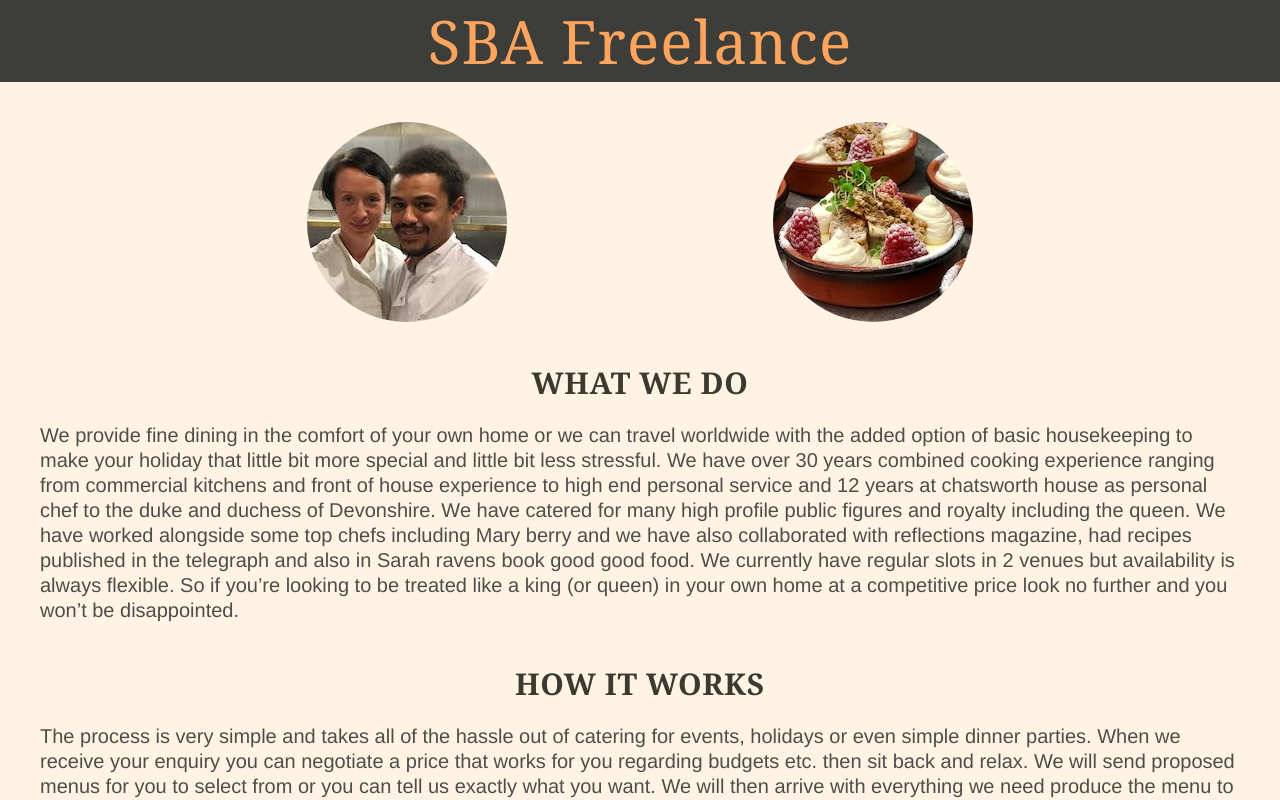
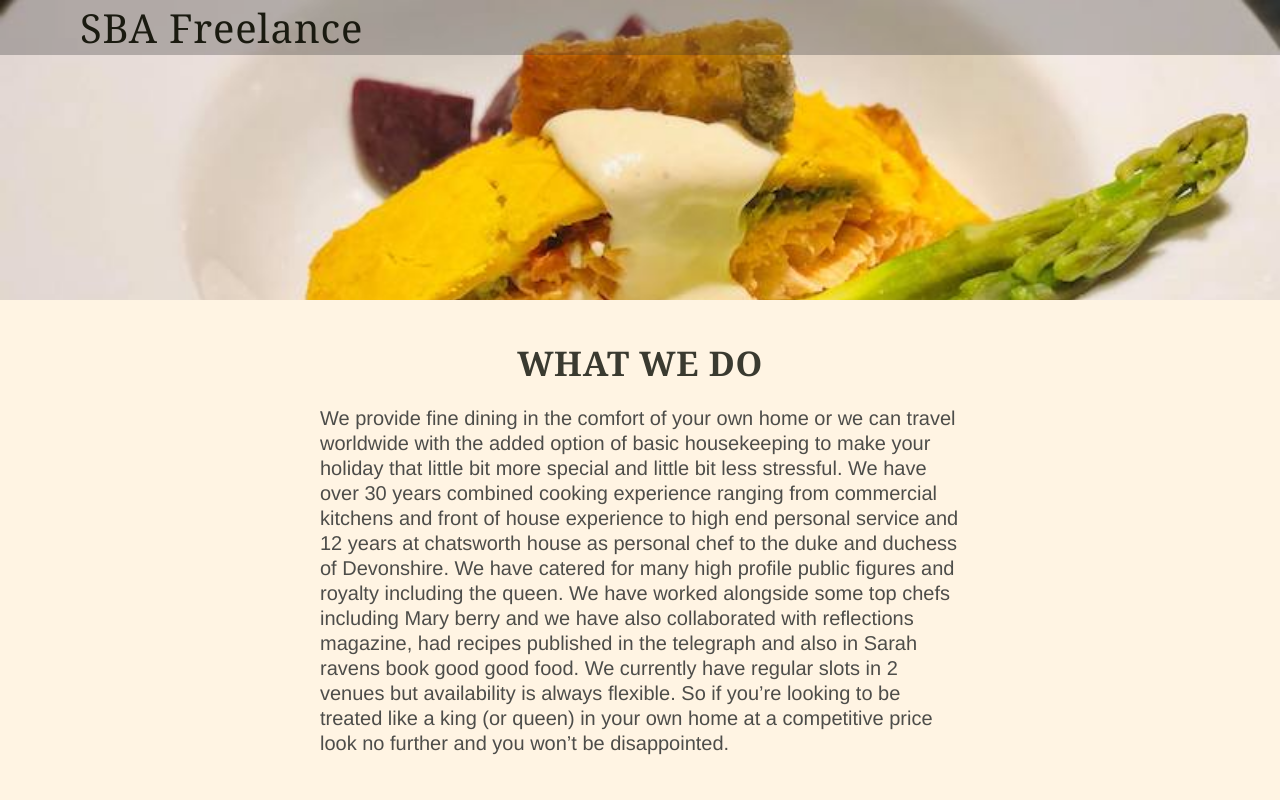
Before and after one commit to driestbones/sba-freelance-website, a plain HTML site: page index.html in a window 1280 px wide. Shown: the top 800 px of the page. Drawn offline with Linux system fonts and the light colour scheme.

Commit message:
New Style (#15)
* New Style

Signed-off-by: chuckha <ha.chuck@gmail.com>

* css cleanups

Signed-off-by: chuckha <ha.chuck@gmail.com>

```diff
--- a/index.html
+++ b/index.html
@@ -6,13 +6,9 @@
 </head>
 <body>
     <header class="logo center">
-        <h1>SBA Freelance</h1>
+        <h1 class="title">SBA Freelance</h1>
     </header>
-    <section class="images">
-        <img class="round" src="media/heads.jpg" alt="Scott & Sophie" />
-        <img class="round" src="media/foodpic.jpg" alt="dusted raspberry" />
-    </section>
-    <section>
+    <section class="content">
         <header>
             <h1 class="darkbg">What we do</h1>
         </header>
@@ -30,8 +26,7 @@
             (or queen) in your own home at a competitive price look no further and you won’t
             be disappointed.</p>
     </section>
-
-    <section>
+    <section class="content">
         <header>
             <h1>How it works</h1>
         </header>
@@ -57,7 +52,7 @@
         <a href="gallery.html">See more</a>
     </section>
 
-    <section class="testimonials">
+    <section class="testimonials content">
         <header><h1>Testimonials</h1></header>
         <blockquote>
             <q>Scott and Sophie are really good chefs</q>
@@ -78,7 +73,7 @@
         <header><h1>Guide prices</h1></header>
     </section>
 
-    <section>
+    <section class="content">
         <header>
             <h1>Why choose us</h1>
         </header>
@@ -94,7 +89,7 @@
             cater to your every need with a smile.</p>
     </section>
     <footer class="contact">
-        <h1>Get in touch</h1>
+        <h1 class="contact-title">Get in touch</h1>
         <address class="h-card">
             <!-- TODO: Update all the data below -->
             <p><a class="u-email" href="mailto:sbafreelance@example.com">sbafreelance@example.com</a></p>
--- a/styles.css
+++ b/styles.css
@@ -3,7 +3,32 @@
   and (min-width: 375px)
   and (max-width: 812px)
     {
+        section.content {
+            width: 80%;
+        }
+        .testimonials blockquote q {
+            font-size: 1em;
+        }
+}
 
+@media only screen
+  and (min-width: 812px)
+  and (max-width: 1200px)
+    {
+        section.content {
+            width: 75%;
+        }
+        .testimonials blockquote q {
+            font-size: 1.5em;
+        }
+}
+
+@media only screen
+  and (min-width: 1200px)
+    {
+        section.content {
+            width: 50%;
+        }
 }
 
 /** element based styles **/
@@ -12,11 +37,11 @@ h1 {
     margin: 0;
     letter-spacing: 0.02em;
     font-family: Georgia, serif;
-    font-weight: 300;
-}
-
-header h1 {
-    color: #ffa45c;
+    text-align: center;
+    text-transform: uppercase;
+    font-size: 1.7em;
+    font-weight: 600;
+    color: #3a3a30;
 }
 
 body {
@@ -28,18 +53,15 @@ body {
     /* reset browser's default margin */
     margin: 0;
     font-family: Helvetica neue;
+    display: flex;
+    flex-direction: column;
+    align-items: center;
 }
 
 section {
-    margin: 2em;
-}
-
-section h1 {
-    text-align: center;
-    text-transform: uppercase;
-    font-size: 1.5em;
-    font-weight: 600;
-    color: #3a3a30;
+    margin-left: 2em;
+    margin-right: 2em;
+    margin-top: 2em;
 }
 
 a {
@@ -73,16 +95,39 @@ p {
 
 footer.contact {
     min-height: 5em;
+    width: 100%;
 }
 
 /** Class based styles **/
 
 .logo {
+    /*
     background: #3d3d3a;
     font-size: 1.5em;
-    text-align: center;
+    text-align: right;
+    */
+    display: flex;
+    width: 100%;
+    align-items: flex-start;
 
-    /* Modern Georgia-based serif stack */
+    background-image: url("media/banner.jpg");
+    background-repeat: no-repeat;
+    background-size: cover;
+    height: 300px;
+}
+
+.title {
+    width: 100%;
+    padding-left: 2em;
+    background: #505050;
+    background: rgba(50, 50, 50, .3);
+    color: #1a1a10;
+
+    text-align: left;
+    text-transform: none;
+    font-size: 2em;
+    font-weight: 300;
+
 }
 
 .round {
@@ -91,7 +136,7 @@ footer.contact {
 
 .images {
     display: flex;
-    justify-content: space-evenly;
+    justify-content: space-around;
 
     margin-top: 2em;
     margin-bottom: .5em;
@@ -108,9 +153,9 @@ footer.contact {
     font-size: 2em;
     text-indent: 2em;
     border-left-width: 1px;
-    border-right-width: 0px;
-    border-top-width: 0px;
-    border-bottom-width: 0px;
+    border-right-width: 0;
+    border-top-width: 0;
+    border-bottom-width: 0;
     border-style: solid;
     padding-left: 1em;
     text-align: left;
@@ -147,7 +192,7 @@ footer.contact {
     text-align: center;
     background: #ffcdab;
 }
-.contact h1 {
+.contact-title {
     font-size: 1em;
     color: #6d6d6a;
 }
```
Also changed, not shown: media/banner.jpg (added).
